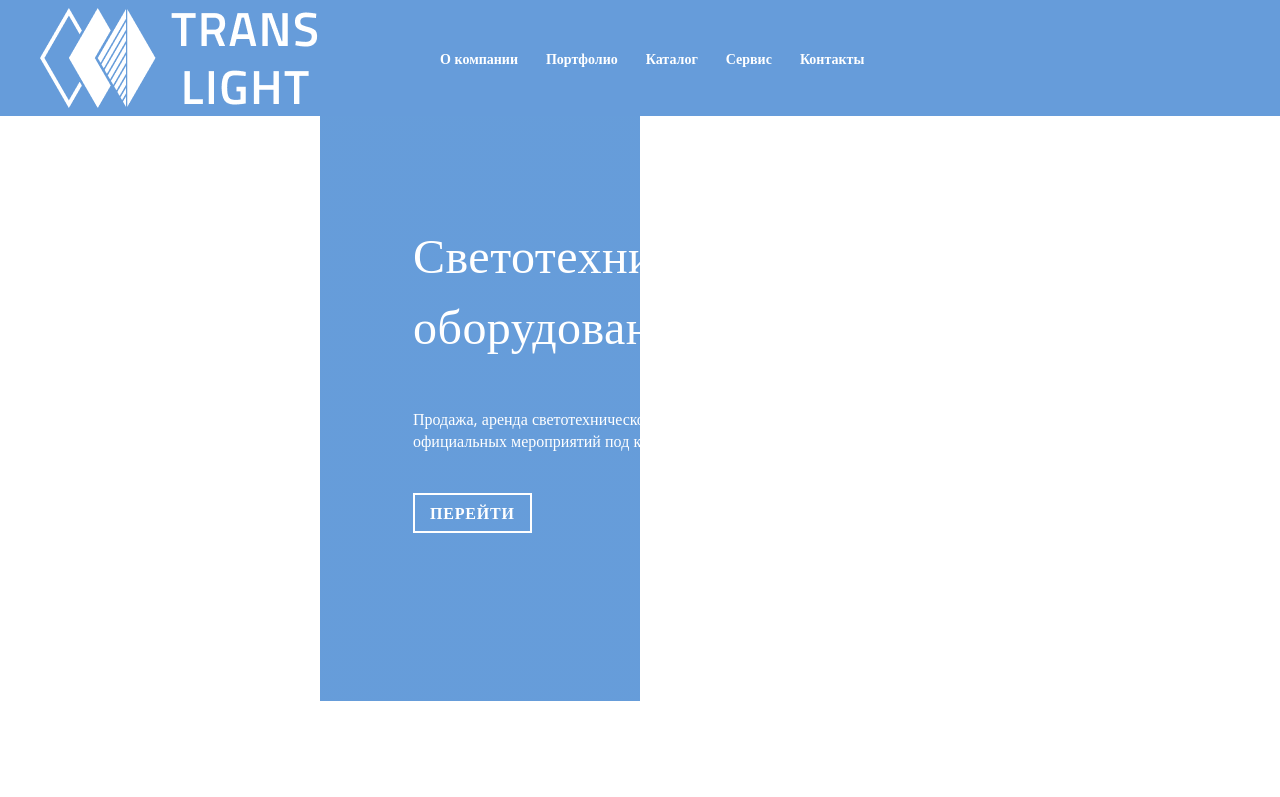
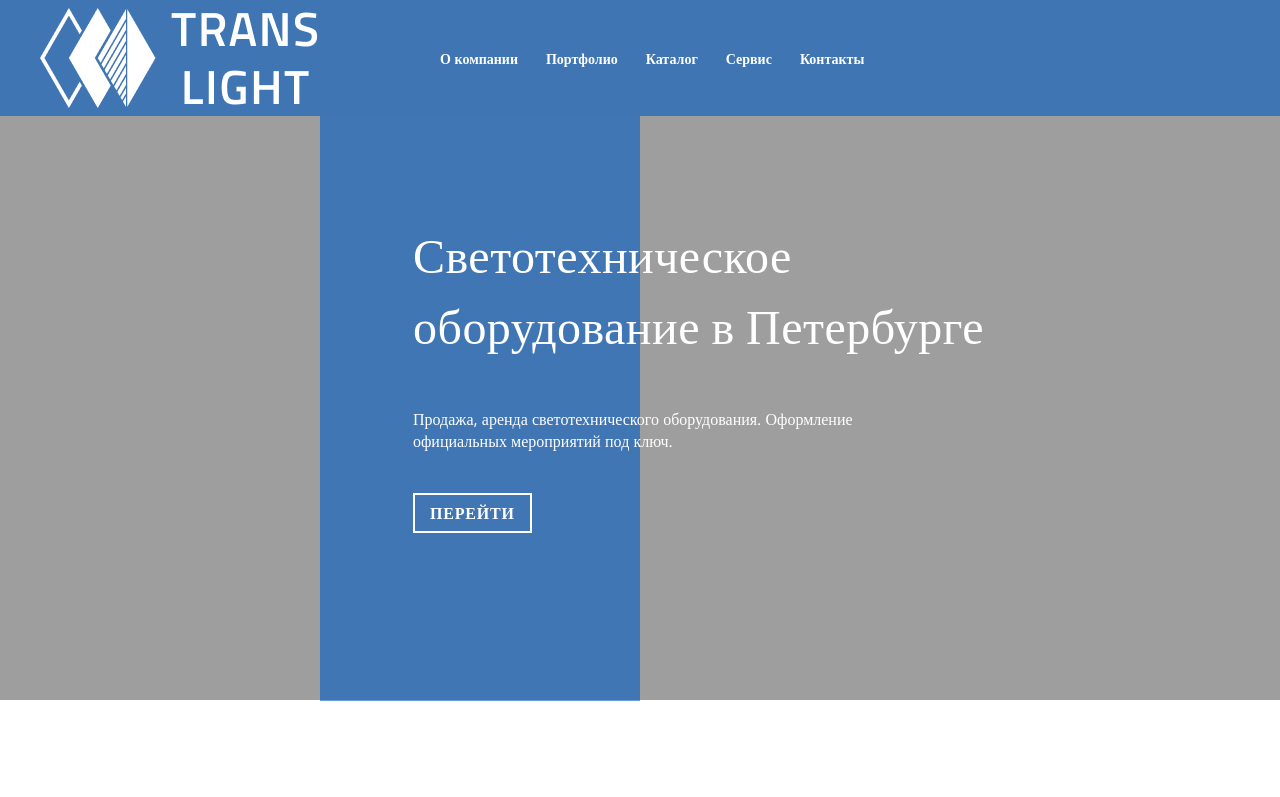
Before and after one commit to MorozovaIrina/sites, a plain HTML site: page lighting_engineering/index.html in a window 1280 px wide. Shown: the top 797 px of the page. Drawn offline with nearby package versions, Linux system fonts and the light colour scheme; the site is published under a folder, as on GitHub Pages, so addresses that start at the root find nothing.

Commit message:
fix images

```diff
--- a/lighting_engineering/style.css
+++ b/lighting_engineering/style.css
@@ -8,7 +8,7 @@ body {
 }
 /*HEADER*/
 .header-page {
-  background-image: url(/lighting_engineering/image/header-image.png);
+  background-image: url(./image/header-image.png);
   background-position: center;
   background-repeat: no-repeat;
   background-size: cover;
```
